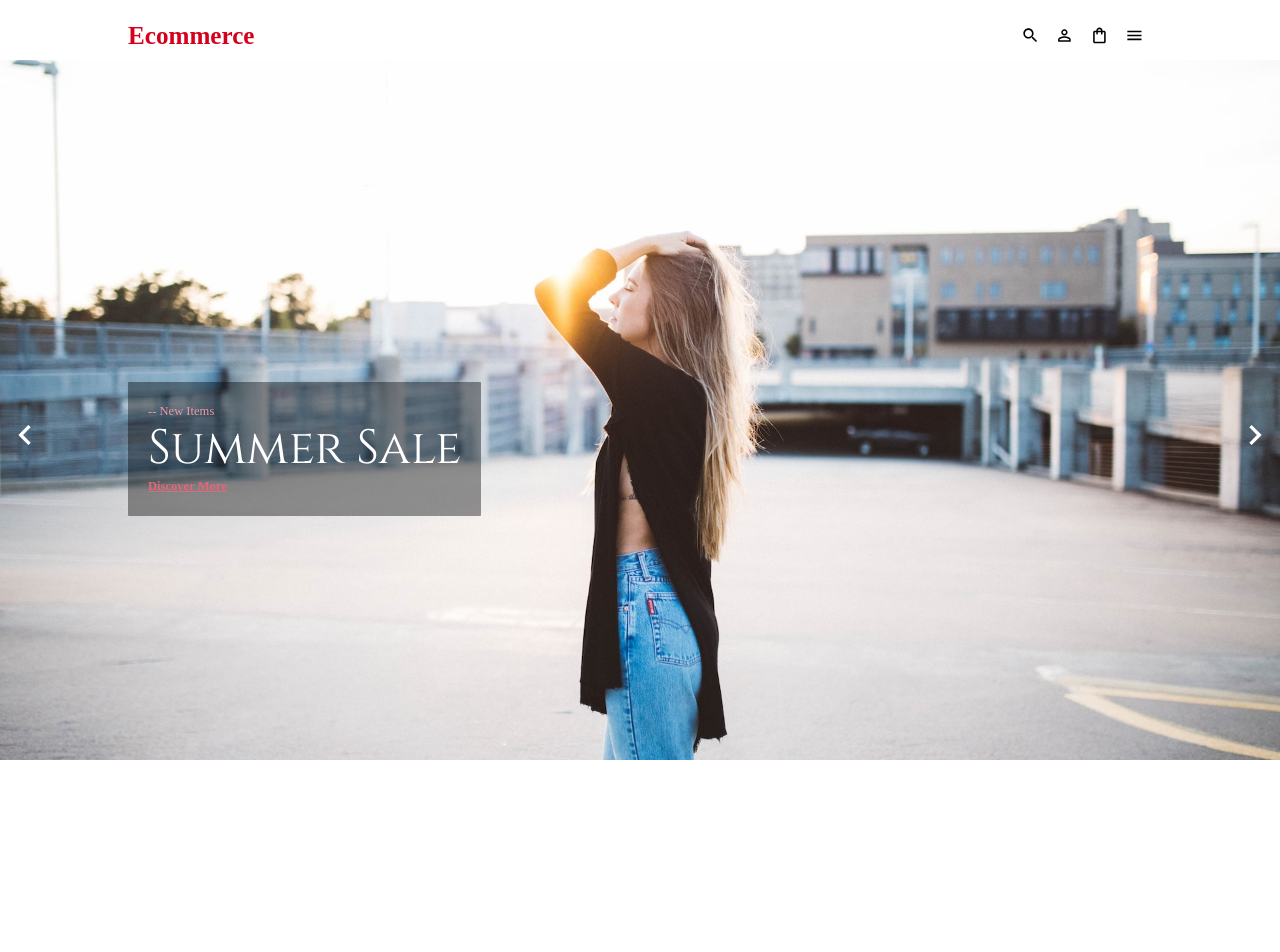
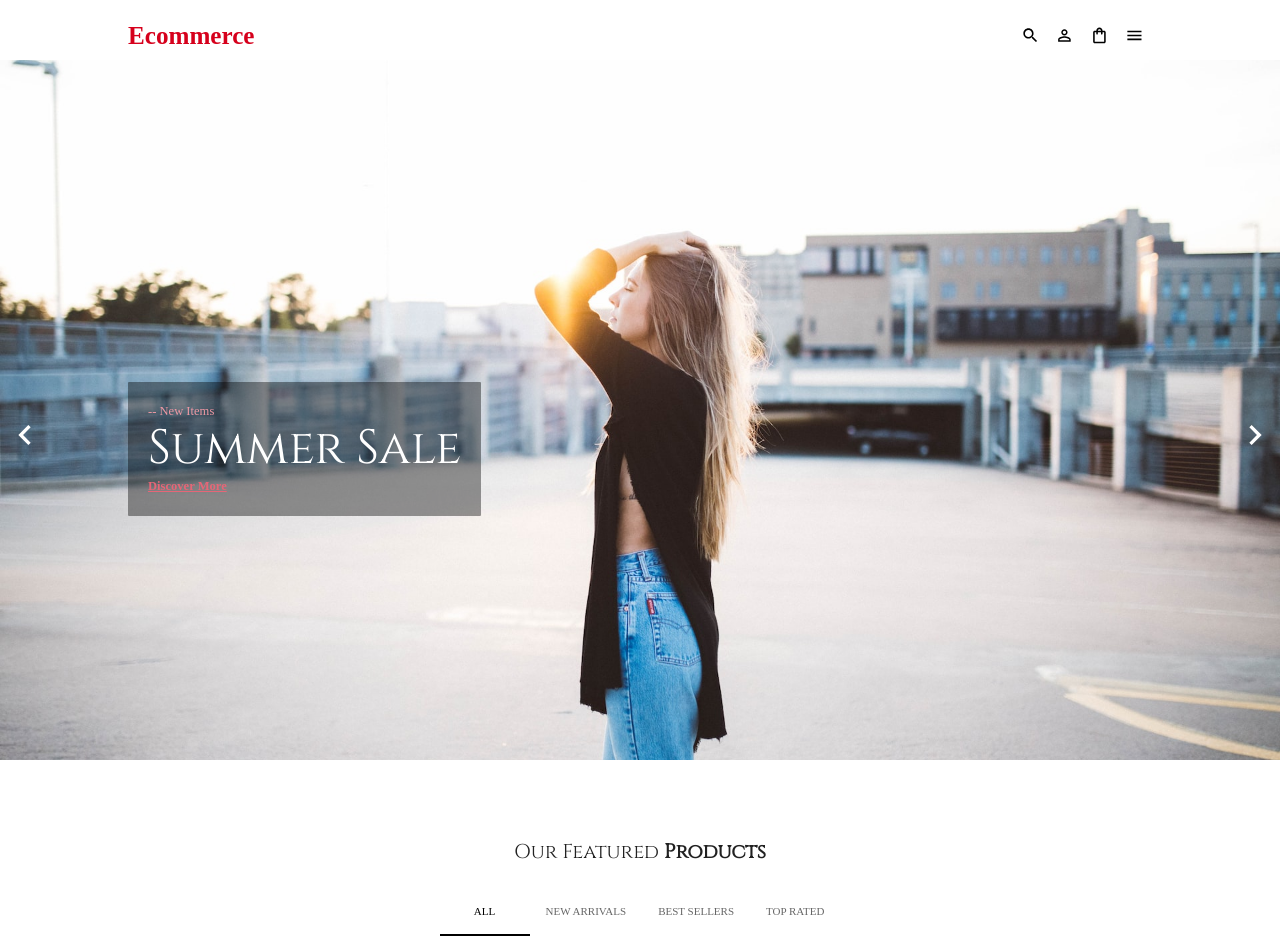
Before and after one commit to Morad17/react-strapi-ecommerce, a React (Create React App) app: page / in a window 1280 px wide. Shown: the top 952 px of the page. Before the commit the page ends 800 px from the top, so only its background shows below. Built offline with nearby package versions, Linux system fonts and the light colour scheme; no server answers; a web font is replaced by a local one.

Commit message:
finished carousel, starting shopping list

```diff
--- a/src/components/Item.jsx
+++ b/src/components/Item.jsx
@@ -87,7 +87,7 @@ const Item = ({ item, width }) => {
                     .replace(/^./, (str) => str.toUpperCase())}
             </Typography>
             <Typography>{name}</Typography>
-            <Typograpgy fontWeight="bold">£{price}</Typograpgy>
+            <Typography fontWeight="bold">£{price}</Typography>
         </Box>
     </Box>
   )
--- /dev/null
+++ b/src/components/ShoppingList.jsx
@@ -0,0 +1,90 @@
+import React, { useEffect, useState} from 'react'
+import { useDispatch, useSelector } from 'react-redux'
+import { Box, Typography, Tab, Tabs, useMediaQuery } from '@mui/material'
+import Item from "./Item"
+import { setItems } from '../state'
+
+const ShoppingList = () => {
+    const dispatch = useDispatch()
+    const [value, setValue] = useState("all")
+    const items = useSelector((state) => state.cart.items)
+    const isNonMobile = useMediaQuery("(min-width: 600px)")
+    console.log(items)
+
+    const handleChange = (event, newValue) => {
+        setValue(newValue)
+    }
+
+    async function getItems() {
+        const items = await fetch(
+            "http://localhost:1337/api/items?populate=image",
+            {method: "GET"}
+        )
+        const itemsJson = await items.json()
+        dispatch(setItems(itemsJson.data))
+    }
+
+    useEffect(()=> {
+        getItems()
+    }, [])
+
+    const topRatedItems = items.filter(
+        (item)=> item.attributes.category === "topRated"
+    )
+    const newArrivalsItems = items.filter(
+        (item)=> item.attributes.category === "newArrivals"
+    )
+    const bestSellersItems = items.filter(
+        (item)=> item.attributes.category === "bestSellers"
+    )
+
+  return (
+    <Box width="80%" margin="80px auto">
+        <Typography variant="h3" textAlign="center">
+            Our Featured <b>Products</b>
+        </Typography>
+        <Tabs
+            textColor="primary"
+            indicatorColor="primary"
+            value={value}
+            onChange={handleChange}
+            centered
+            TabIndicatorProps={{ sx: { display: isNonMobile ? "block" : "none"}}}
+            sx={{
+                m: "25px",
+                "& .MuiTabs-flexContainer": {
+                    flexWrap: "wrap"
+                }
+            }}
+        >
+            <Tab label="ALL" value="all" />
+            <Tab label="NEW ARRIVALS" value="newArrivalas" />
+            <Tab label="BEST SELLERS" value="bestSellers" />
+            <Tab label="TOP RATED" value="topRated" />
+        </Tabs>
+        <Box
+            margin="0 auto"
+            display="grid"
+            gridTemplateColumns="repeat(auto-fill, 300px)"
+            justifyContent="space-around"
+            rowGap="20px"
+            columnGap="1.33%"
+            >
+            {value === "all" && items.map((item) => (
+                <Item item={item} key={`${item.name}-${item.id}`} />
+            ))}
+            {value === "newArrivals" && newArrivalsItems.map((item) => (
+                <Item item={item} key={`${item.name}-${item.id}`} />
+            ))}
+            {value === "bestSellers" && bestSellersItems.map((item) => (
+                <Item item={item} key={`${item.name}-${item.id}`} />
+            ))}
+            {value === "topRated" && topRatedItems.map((item) => (
+                <Item item={item} key={`${item.name}-${item.id}`} />
+            ))}
+        </Box>
+    </Box>
+  )
+}
+
+export default ShoppingList
--- a/src/pages/Home.jsx
+++ b/src/pages/Home.jsx
@@ -1,5 +1,6 @@
 import React from 'react'
 import MainCarousel from "../components/MainCarousel"
+import ShoppingList from "../components/ShoppingList"
 
 import Navbar from '../components/global/Navbar'
 
@@ -8,6 +9,7 @@ const Home = () => {
     <div>
         <Navbar />
         <MainCarousel />
+        <ShoppingList />
     </div>
   )
 }
```
